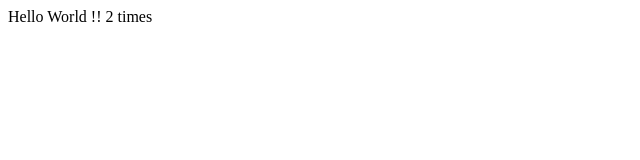
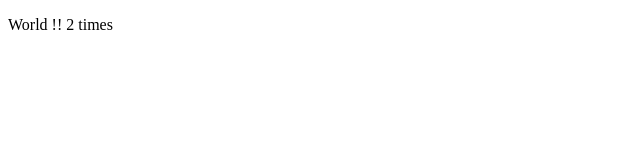
Before and after one commit to somsaksaeow/man-project, a plain HTML site: page index.html in a window 1280 px wide. Shown: the whole page, without its empty margins (0-640 px from the left). Drawn offline with Linux system fonts and the light colour scheme.

Commit message:
add tagp

```diff
--- a/index.html
+++ b/index.html
@@ -7,6 +7,6 @@
     <title>Document</title>
 </head>
 <body>
-    Hello World !! 2 times
+    <p>World !! 2 times</p>
 </body>
 </html>
```
